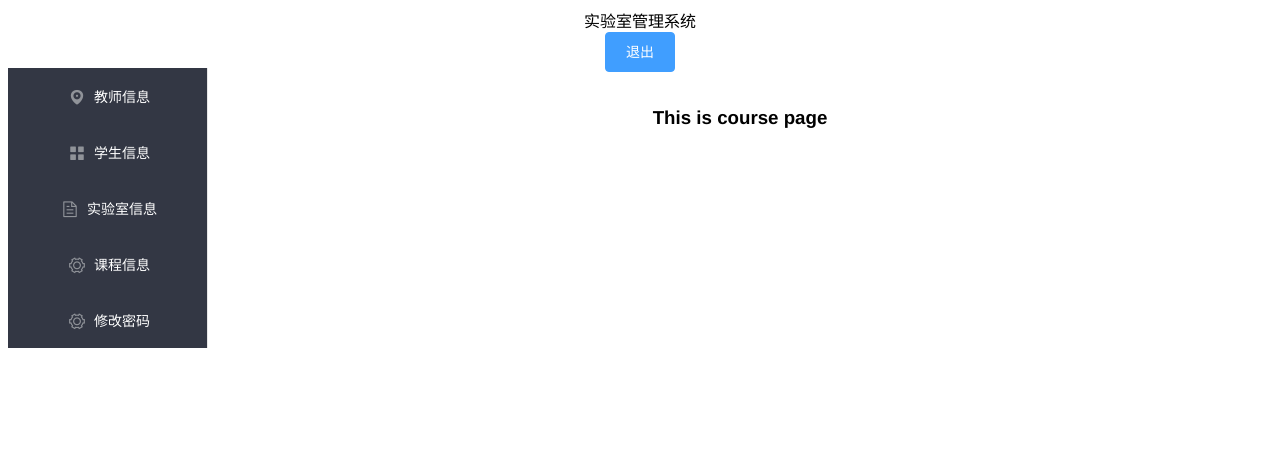
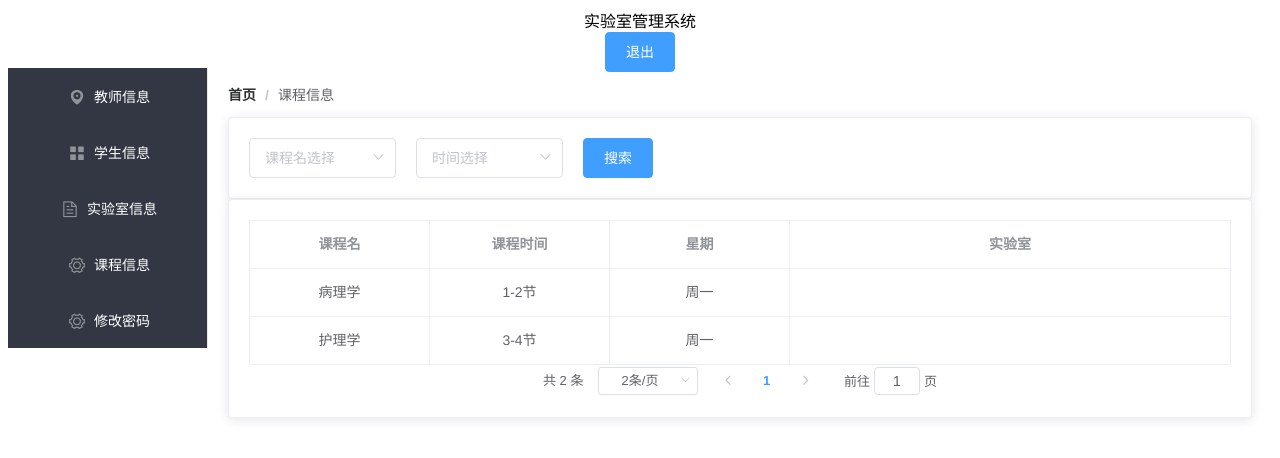
Before and after one commit to SpringZz1/lab, a Vue app: page /#/courses in a window 1280 px wide. Shown: the top 458 px of the page. Built offline with nearby package versions, Linux system fonts and the light colour scheme; a small style sheet from the web is missing.

Commit message:
查看课程页面

```diff
--- a/src/components/courses/courses.vue
+++ b/src/components/courses/courses.vue
@@ -1,3 +1,160 @@
 <template>
-    <h3>This is course page</h3>
+<div>
+<!-- 面包屑导航 -->
+    <el-breadcrumb separator="/"style="margin-bottom:15px">
+    <el-breadcrumb-item :to="{ path: '/home' }">首页</el-breadcrumb-item>
+      <el-breadcrumb-item>课程信息</el-breadcrumb-item>
+    </el-breadcrumb>
+
+<!-- 搜索头部 -->
+    <el-card>
+
+       <el-row>
+           <div>
+               <el-row :gutter="20">
+                   <el-col :span="4">
+                    <el-select v-model="courseList.course_name" filterable placeholder="课程名选择">
+                        <el-option
+                            v-for="courses in courseList"
+                            :key="courses.id"
+                            :label="courses.course_name"
+                            :value="courses.id">
+                        </el-option>
+                    </el-select>
+                   </el-col>
+                   <el-col :span="4">
+                    <el-select v-model="courseList.course_time" filterable placeholder="时间选择">
+                        <el-option
+                            v-for="courses in courseList"
+                            :key="courses.id"
+                            :label="courses.course_time"
+                            :value="courses.id">
+                        </el-option>
+                    </el-select>
+                   </el-col>
+                   <el-col :span="2">
+                     <el-button type="primary">搜索</el-button>
+                   </el-col>
+               </el-row>
+           </div>
+       </el-row>
+
+    </el-card>
+
+    <!-- 渲染数据表格 -->
+    <el-card align="center">
+     <el-table
+    :data="courseList"
+    border
+    style="width: 100%">
+        <el-table-column
+        prop="course_name"
+        label="课程名"
+        width="180"
+        align="center">
+        </el-table-column>
+        <el-table-column
+        prop="course_time"
+        label="课程时间"
+        width="180"
+        align="center">
+        </el-table-column>
+        <el-table-column
+        prop="course_week"
+        label="星期"
+        width="180"
+        align="center">
+        </el-table-column>
+        <el-table-column
+        prop="student_stu_id"
+        label="实验室"
+        align="center">
+        </el-table-column>
+    </el-table>
+
+    <!-- 分页功能 -->
+    <el-pagination
+      @size-change="SizeChange"
+      @current-change="CurrentChange"
+      :current-page="1"
+      :page-sizes="[1,2,3,4]"
+      :page-size="2"
+      layout="total, sizes, prev, pager, next, jumper"
+      :total="total">
+    </el-pagination>
+    </el-card>
+</div>
 </template>
+
+<script>
+export default {
+    data(){
+        return{
+
+            // query绑定搜索框
+            // 请求课程信息参数
+            queryInfo:{
+                query:'',
+                pageNum:'1',
+                pageSize:'2'
+            },
+            // 学生数据列表, 这里暂时使用假数据，后续从数据库获取渲染
+            courseList:[
+                {
+                id:'1',
+                course_id: '001',
+                course_name: '病理学',
+                course_time: '1-2节',
+                course_week:'周一'
+            },
+            {
+                id:'12',
+                course_id: '002',
+                course_name: '护理学',
+                course_time: '3-4节',
+                course_week:'周一'
+            }
+            ],
+            // 当前数据总数
+            total :2,
+
+        }
+    },
+    methods:{
+        // 查询学生信息
+        getCourseList(){
+            // this.$http.get('teachers',{params:this.queryInfo})
+            // .then(res=>{
+            //     console.log(res);
+            //     if(res.data.meta.status!==200)return this.$message.error('请求教师列表失败');
+            //     this.$message.success('请求教师列表成功');
+            //     this.teacherList =res.data.data.teachers;
+            //     this.total  =res.data.data.total;
+            // }
+            // )
+        },
+        // 当每页数据条数发生改变的时候触发
+        SizeChange(newSize){
+            // this.queryInfo.pageSize =newSize;
+            // this.getCourseList();
+        },
+        // 当前页码发生变化的时候触发
+        CurrentChange(newNum){
+            // this.queryInfo.pageNum = newNum;
+            // this.getCourseList();
+        },
+        create(){
+            this.getCourseList();
+        },
+        changeStatus(status){
+            // 当前switch状态 boolean
+            // this.getCourseList();
+        }
+
+    }
+}
+</script>
+
+<style>
+
+</style>
--- a/src/components/lab/lab.vue
+++ b/src/components/lab/lab.vue
@@ -1,3 +1,117 @@
 <template>
-    <h2>This is lab page</h2>
+<div>
+<!-- 面包屑导航 -->
+    <el-breadcrumb separator="/" style="margin-bottom:15px">
+    <el-breadcrumb-item :to="{ path: '/home' }">首页</el-breadcrumb-item>
+      <el-breadcrumb-item>实验室信息</el-breadcrumb-item>
+    </el-breadcrumb>
+
+    <!-- 渲染数据表格 -->
+    <el-card align="center">
+     <el-table
+    :data="labList"
+    border
+    style="width: 100%">
+        <el-table-column
+        prop="lab_id"
+        label="实验室"
+        width="180"
+        align="center">
+        </el-table-column>
+        <el-table-column
+        prop="teacehr_phone"
+        label="负责教师"
+        width="180"
+        align="center">
+        </el-table-column>
+        <el-table-column
+        prop="lab_comment"
+        label="简介"
+        align="center">
+        </el-table-column>
+        <el-table-column
+        prop="lab_bench_nums"
+        label="实验台数量"
+        align="center">
+        </el-table-column>
+
+    </el-table>
+    <!-- 分页功能 -->
+    <el-pagination
+      @size-change="SizeChange"
+      @current-change="CurrentChange"
+      :current-page="1"
+      :page-sizes="[1,2,3,4]"
+      :page-size="2"
+      layout="total, sizes, prev, pager, next, jumper"
+      :total="total">
+    </el-pagination>
+    </el-card>
+</div>
 </template>
+
+<script>
+export default {
+    data(){
+        return{
+            // query绑定搜索框
+            // 请求实验室信息参数
+            queryInfo:{
+                query:'',
+                pageNum:'1',
+                pageSize:'2'
+            },
+            // 实验室数据列表, 这里暂时使用假数据，后续从数据库获取渲染
+            labList:[
+                {
+                id:'1',
+                lab_id:'001',
+                lab_bench_nums: '16',
+                lab_bench_id:['001','002'],
+                lab_cou_id:'1',
+                lab_comment:'001实验室坐落于xxx'
+            },
+            {
+                 id:'21',
+                lab_id:'0021',
+                lab_bench_nums: '15',
+                lab_bench_id:['001','002'],
+                lab_cou_id:'2',
+                lab_comment:'002实验室坐落于xxx'
+            }
+            ],
+            // 当前数据总数
+            total :2,
+
+        }
+    },
+    methods:{
+        //  axios获取后台数据函数
+        getLabList(){
+
+        },
+        // 当每页数据条数发生改变的时候触发
+        SizeChange(newSize){
+            // this.queryInfo.pageSize =newSize;
+            // this.getTeacherList();
+        },
+        // 当前页码发生变化的时候触发
+        CurrentChange(newNum){
+            // this.queryInfo.pageNum = newNum;
+            // this.getTeacherList();
+        },
+        create(){
+            this.getLabList();
+        },
+        changeStatus(status){
+            // 当前switch状态 boolean
+            // this.getTeacherList();
+        }
+
+    }
+}
+</script>
+
+<style>
+
+</style>
--- a/src/components/students/students.vue
+++ b/src/components/students/students.vue
@@ -16,10 +16,6 @@
                     </el-input>
                 </div>
             </el-col>
-            <!-- 新增教师按钮 -->
-            <!-- <el-col :span="4">
-                <el-button type="primary" @click="addTeacherVisible = true">新增教师</el-button>
-            </el-col> -->
         </el-row>
     </el-card>
 
@@ -99,15 +95,17 @@ export default {
             // 学生数据列表, 这里暂时使用假数据，后续从数据库获取渲染
             studentList:[
                 {
+                student_id:'001',
                 student_name: '大明',
-                student_phone: '136xxxxxx',
+                student_phone:'130xxxx',
                 student_stu_id: 'QSX3122',
                 student_open_id: 'dfw221',
                 student_nick_name: '薯条',
             },
             {
+                student_id:'002',
                 student_name: '大红',
-                student_phone: '139xxxxxx',
+                 student_phone:'159yyyy',
                 student_stu_id: 'QSX4123',
                 student_open_id: 'kof421',
                 student_nick_name: '汉堡',
--- a/src/components/teachers/teachers.vue
+++ b/src/components/teachers/teachers.vue
@@ -173,20 +173,24 @@ export default {
             // 教师数据列表, 这里暂时使用假数据，后续从数据库获取渲染
             teacherList:[
                 {
+                teacher_id:'001',
                 teacher_name: '小明',
                 teacehr_phone: '130xxxxxx',
                 teacher_work_id: 'QSZ1234',
                 teacher_open_id: 'abc123',
                 teacher_nick_name: '苹果',
                 teacher_status : true,
+                teacher_lab_id:'101'
             },
             {
+                teacher_id:'002',
                 teacher_name: '小红',
                 teacehr_phone: '159xxxxxx',
                 teacher_work_id: 'QSZ4321',
                 teacher_open_id: 'abc456',
                 teacher_nick_name: '香蕉',
                 teacher_status : false,
+                teacher_lab_id:'102'
             }
             ],
             // 当前数据总数
@@ -197,10 +201,10 @@ export default {
             // 实验室数据, 这里暂时使用假数据
             labList:[
                 {
-                lab_id:'123'
+                lab_id:'101'
             },
             {
-                lab_id:'321'
+                lab_id:'102'
             }]
         }
     },
```
